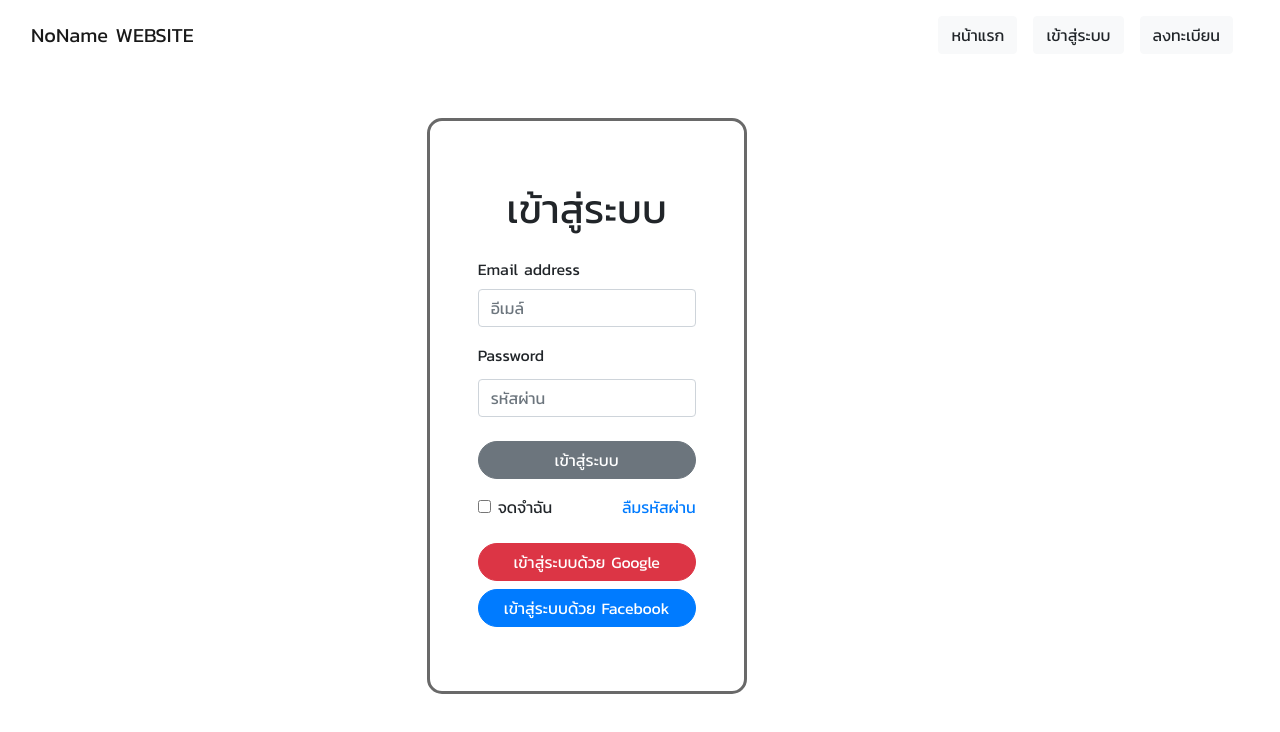
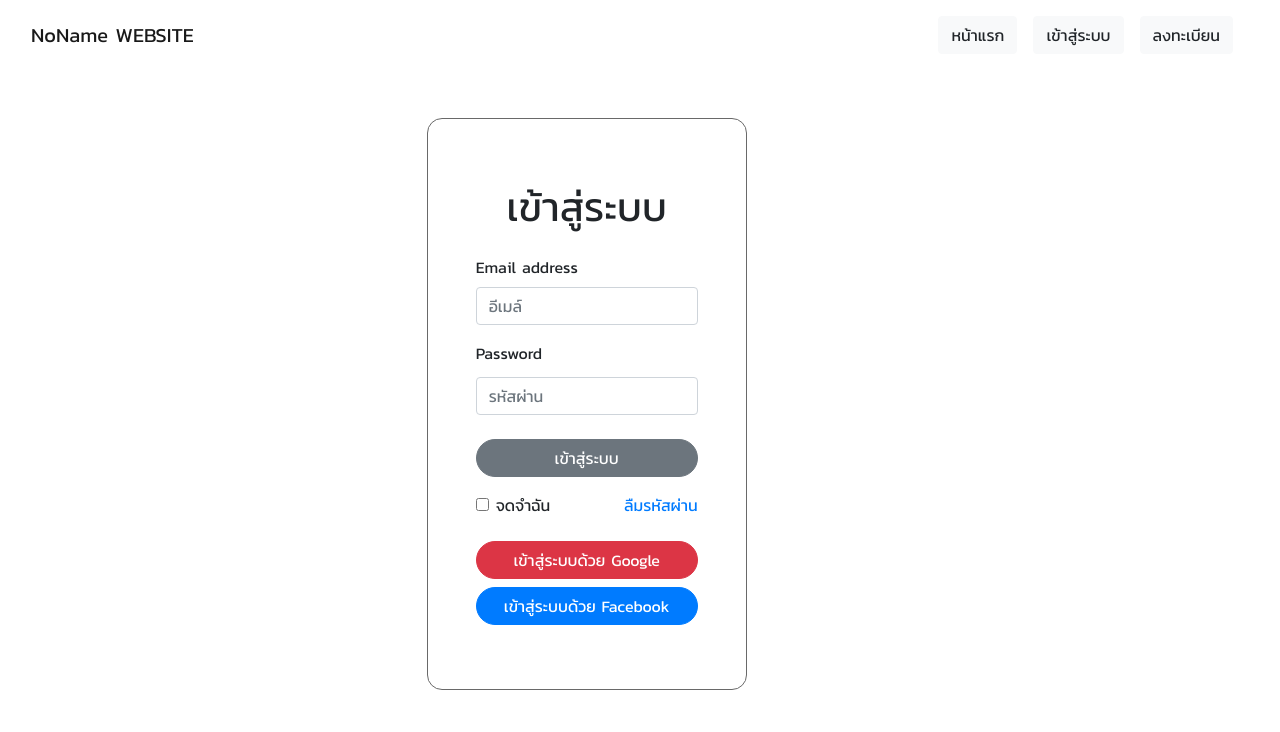
Before and after one commit to bright72/Eventpic-frontend, a React (Create React App) app in the folder front-end/: page /Login in a window 1280 px wide. Shown: the top 732 px of the page. Built offline with nearby package versions, Linux system fonts and the light colour scheme.

Commit message:
Update Style.css
add border width into .Loginbox

```diff
--- a/front-end/src/Style.css
+++ b/front-end/src/Style.css
@@ -10,7 +10,7 @@ body{
     border-style: solid;
     border-color: dimgray;
     border-radius: 15px;
-
+    border-width: 1px;
 }
 
 .btn-custom{
```
